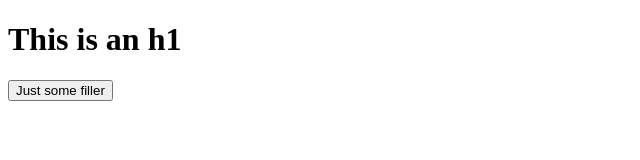
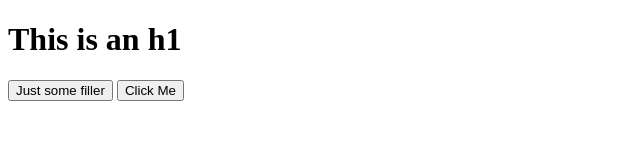
Before and after one commit to haveanuke/original-name-2, a plain HTML site: page index.html in a window 1280 px wide. Shown: the whole page, without its empty margins (0-640 px from the left). Drawn offline with Linux system fonts and the light colour scheme.

Commit message:
Add Button with an onclick

```diff
--- a/index.html
+++ b/index.html
@@ -6,5 +6,6 @@
     <body>
         <h1>This is an h1</h1>
         <button>Just some filler</button>
+        <button onclick="alert('Hello')">Click Me</button>
     </body>
 </html>
```
